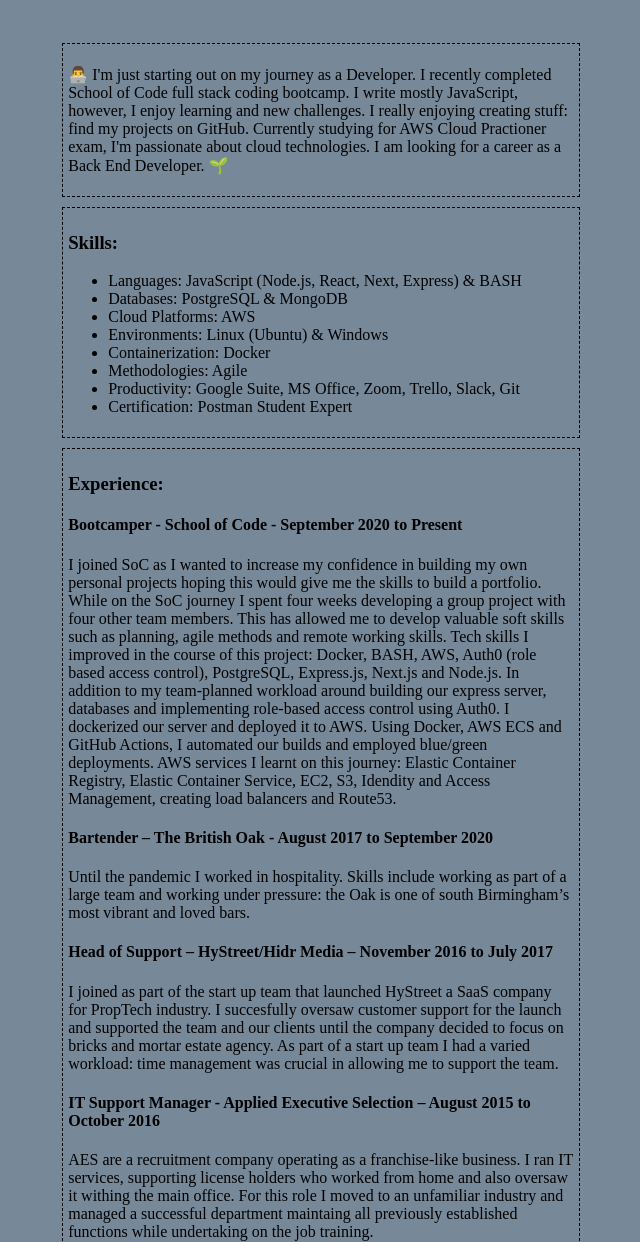
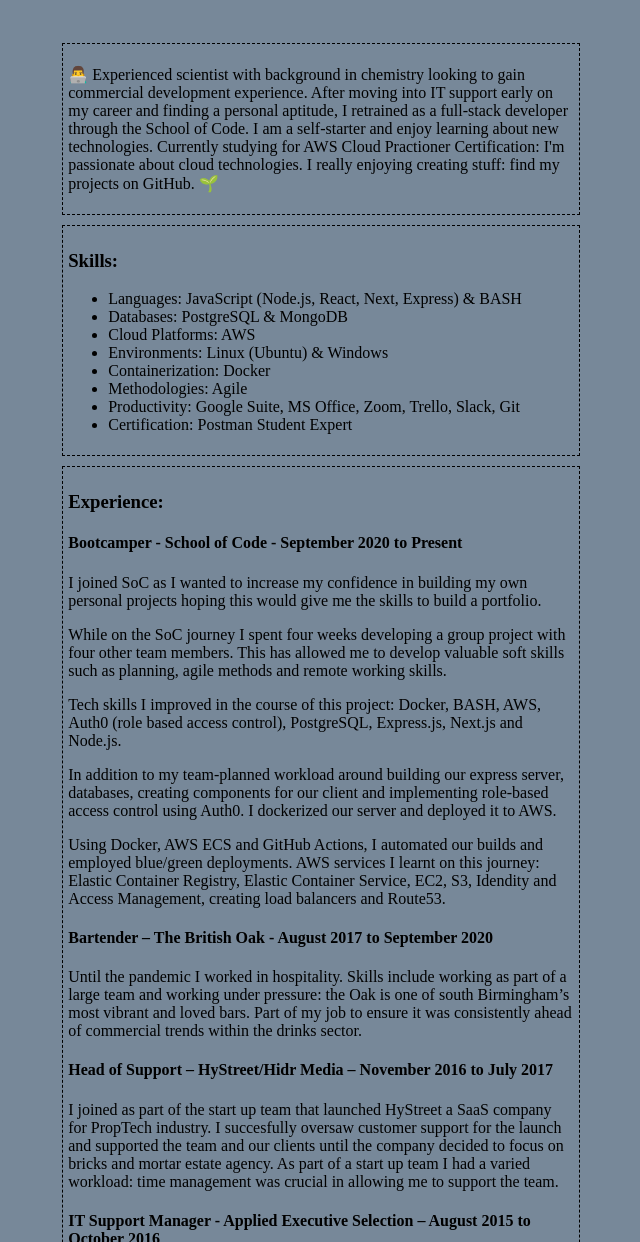
Before and after one commit to michaelfswann/cloud-resume-challenge, a plain HTML site: page cv-new/resume.html in a window 1280 px wide. Shown: the part 238-1480 px from the top of the page, without its empty margins (319-959 px from the left). Drawn offline with Linux system fonts and the light colour scheme.

Commit message:
final version

```diff
--- a/cv-new/resume.html
+++ b/cv-new/resume.html
@@ -39,13 +39,8 @@
       <br></br>
       <div class="statement">
         <p>
-          👨‍💻 I'm just starting out on my journey as a
-          Developer. I recently completed School of Code full
-          stack coding bootcamp. I write mostly JavaScript, however, I enjoy
-          learning and new challenges. I really enjoying creating stuff: find my
-          projects on <a href="github.com/michaelfswann">GitHub</a>. Currently
-          studying for AWS Cloud Practioner exam, I'm passionate about cloud
-          technologies. I am looking for a career as a Back End Developer. 🌱
+          👨‍💻 Experienced scientist with background in chemistry looking to gain commercial development experience. After moving into IT support early on my career and finding a personal aptitude, I retrained as a full-stack developer through the School of Code. I am a self-starter and enjoy learning about new technologies. Currently studying for AWS Cloud Practioner Certification: I'm passionate about cloud technologies. I really enjoying creating stuff: find my
+          projects on <a href="github.com/michaelfswann">GitHub</a>. 🌱
         </p>
       </div>
       <div class="skills">
@@ -65,20 +60,26 @@
       <div class="experience">
         <h3>Experience:</h3>
         <h4>Bootcamper - School of Code - September 2020 to Present</h4>
-        <p>I joined SoC as I wanted to increase my confidence in building my own personal projects hoping this would give me the skills to build a portfolio. While on the SoC journey I spent four weeks developing a group project with four other team members. This has allowed me to develop valuable soft skills such as planning, agile methods and remote working skills. Tech skills I improved in the course of this project: Docker, BASH, AWS, Auth0 (role based access control), PostgreSQL, Express.js, Next.js and Node.js. In addition to my team-planned workload around building our express server, databases and implementing role-based access control using Auth0. I dockerized our server and deployed it to AWS. Using Docker, AWS ECS and GitHub Actions, I automated our builds and employed blue/green deployments. AWS services I learnt on this journey: Elastic Container Registry, Elastic Container Service, EC2, S3, Idendity and Access Management, creating load balancers and Route53.</p>
+        <p>I joined SoC as I wanted to increase my confidence in building my own personal projects hoping this would give me the skills to build a portfolio.</p>
+        <p>While on the SoC journey I spent four weeks developing a group project with four other team members. This has allowed me to develop valuable soft skills such as planning, agile methods and remote working skills.</p>
+        <p>Tech skills I improved in the course of this project: Docker, BASH, AWS, Auth0 (role based access control), PostgreSQL, Express.js, Next.js and Node.js.</p>
+        <p>In addition to my team-planned workload around building our express server, databases, creating components for our client and implementing role-based access control using Auth0. I dockerized our server and deployed it to AWS.</p>
+        <p>Using Docker, AWS ECS and GitHub Actions, I automated our builds and employed blue/green deployments. AWS services I learnt on this journey: Elastic Container Registry, Elastic Container Service, EC2, S3, Idendity and Access Management, creating load balancers and Route53.</p>
+
         <h4>Bartender – The British Oak -  August 2017 to September 2020</h4>
-        <p>Until the pandemic I worked in hospitality. Skills include working as part of a large team and working under pressure: the Oak is one of south Birmingham’s most vibrant and loved bars.</p>
+        <p>Until the pandemic I worked in hospitality. Skills include working as part of a large team and working under pressure: the Oak is one of south Birmingham’s most vibrant and loved bars. Part of my job to ensure it was consistently ahead of commercial trends within the drinks sector.</p>
         <h4>Head of Support – HyStreet/Hidr Media – November 2016 to July 2017</h4>
         <p>I joined as part of the start up team that launched HyStreet a SaaS company for PropTech industry. I succesfully oversaw customer support for the launch and supported the team and our clients until the company decided to focus on bricks and mortar estate agency. As part of a start up team I had a varied workload: time management was crucial in allowing me to support the team.</p>
         <h4>IT Support Manager - Applied Executive Selection – August 2015 to October 2016</h4>
-        <p>AES are a recruitment company operating as a franchise-like business. I ran IT services, supporting license holders who worked from home and also oversaw it withing the main office. For this role I moved to an unfamiliar industry and managed a successful department maintaing all previously established functions while undertaking on the job training.</p>
+        <p>AES are a recruitment company operating as a franchise-like business. I ran IT services, supporting license holders who worked from home and also oversaw it withing the main office. For this role I moved to an unfamiliar industry and managed a successful department maintaining all previously established functions while learning new technologies and practises.</p>
         <h4>Scientist – Worcester Scientific Services – October 2014 to June 2015</h4>
-        <p>WSS is a public analyst laboratory. I was responsible for the chemical analysis of food and animal feeds. My role at WSS required a high degree of technical skills and varied teamwork while also being responsible for managing my own workload, this required good focus and communication.</p>
+        <p>WSS is a public analyst laboratory. I was responsible for the chemical analysis of food and animal feeds. My role at WSS required a high degree of scientific, analytical and technical skills where attention to detail is paramount. Managing my analytical workload required excellent communication within an inter-disciplinary team.</p>
 
       </div>
       <div class="education">
         <h3>Education:</h3>
-          <p>Newcastle University Bsc (Hons) Chemistry with Medicinal Chemistry</p>
+          <h4>Newcastle University Bsc (Hons) Chemistry with Medicinal Chemistry</h4>
+          <p>My favourite part of my degree was structural elucidation. This is where you are given spectra for an unknown compound eg IR 13C-NMR and 1H-NMR and mass spec data and you deduce the unknown componds structure: it’s a really fun logic problem.</p>
       </div>
       <div class="interests">
         <h3>Interests:</h3>
```
